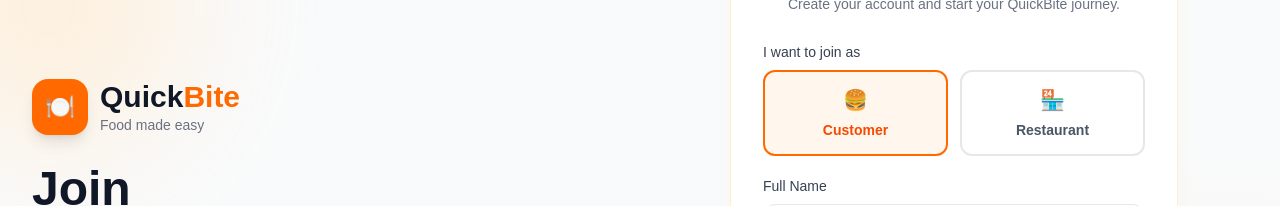
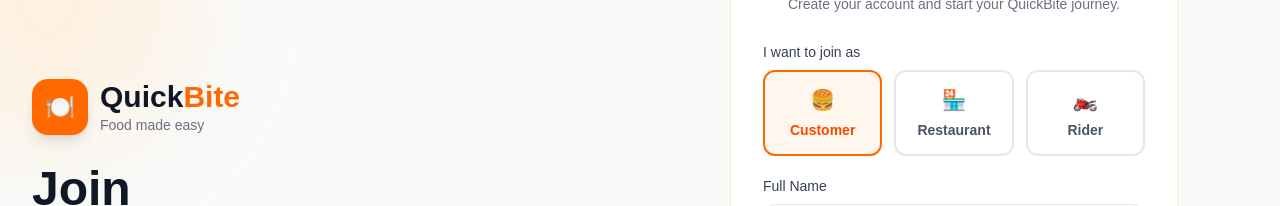
Before and after one commit to NourobaSultana/quickbite, a Next.js app: page /register in a window 1280 px wide. Shown: the part 216-422 px from the top of the page. Built offline with nearby package versions, Linux system fonts and the light colour scheme; no server answers.

Commit message:
just add frontend rider

```diff
--- a/app/register/page.tsx
+++ b/app/register/page.tsx
@@ -5,7 +5,7 @@ import { useRouter } from "next/navigation";
 import { FiEye, FiEyeOff } from "react-icons/fi";
 import toast from "react-hot-toast";
 
-type Role = "customer" | "restaurant";
+type Role = "customer" | "restaurant" | "rider";
 
 export default function RegisterPage() {
   const router = useRouter();
@@ -176,7 +176,7 @@ export default function RegisterPage() {
                     I want to join as
                   </label>
 
-                  <div className="grid grid-cols-2 gap-3">
+                  <div className="grid grid-cols-1 gap-3 sm:grid-cols-3">
                     <button
                       type="button"
                       onClick={() => setRole("customer")}
@@ -216,6 +216,26 @@ export default function RegisterPage() {
                         }`}
                       >
                         Restaurant
+                      </span>
+                    </button>
+
+                    <button
+                      type="button"
+                      onClick={() => setRole("rider")}
+                      className={`flex flex-col items-center gap-1.5 rounded-xl border-2 px-4 py-3.5 text-center transition ${
+                        role === "rider"
+                          ? "border-orange-500 bg-orange-50"
+                          : "border-gray-200 bg-white hover:border-gray-300"
+                      }`}
+                    >
+                      <span className="text-xl">🏍️</span>
+
+                      <span
+                        className={`text-sm font-semibold ${
+                          role === "rider" ? "text-orange-600" : "text-gray-600"
+                        }`}
+                      >
+                        Rider
                       </span>
                     </button>
                   </div>
--- a/models/User.ts
+++ b/models/User.ts
@@ -5,7 +5,7 @@ export interface IUser extends Document {
   email: string;
   phone: string;
   password: string;
-  role: "customer" | "restaurant" | "admin";
+  role: "customer" | "restaurant" | "admin" | "rider";
   status: "active" | "blocked";
   createdAt: Date;
   updatedAt: Date;
@@ -42,7 +42,7 @@ const userSchema = new Schema<IUser>(
 
     role: {
       type: String,
-      enum: ["customer", "restaurant", "admin"],
+      enum: ["customer", "restaurant", "admin", "rider"],
       default: "customer",
     },
 
```
Also changed, not shown: app/middleware.ts (added).
